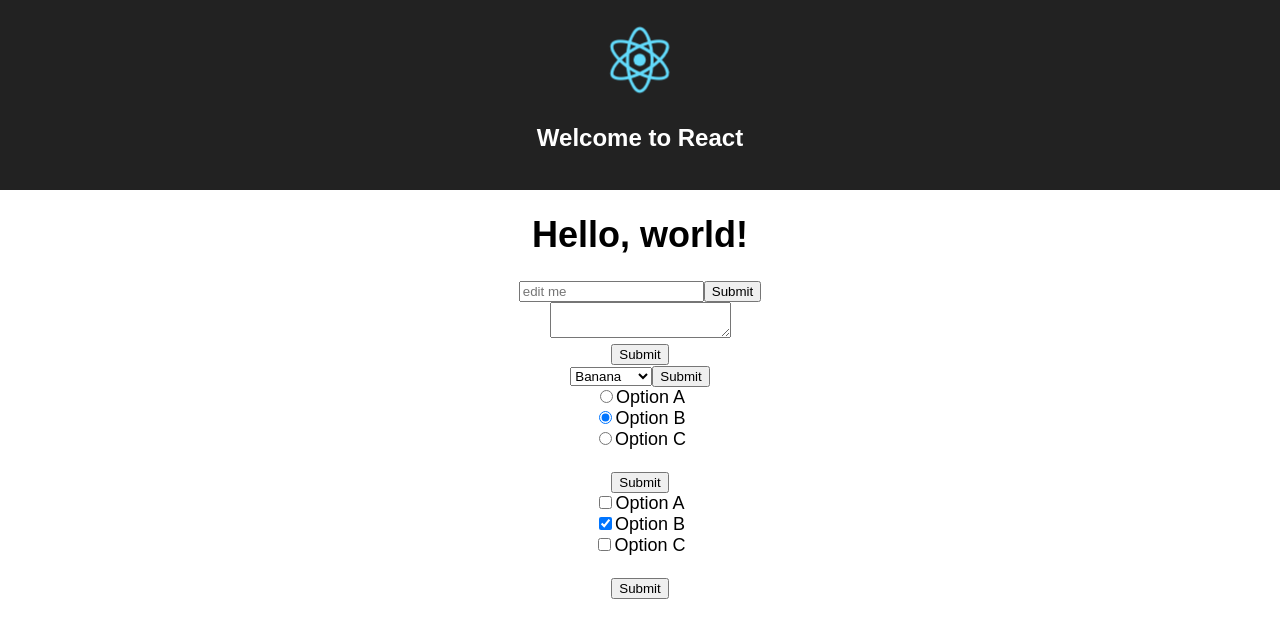
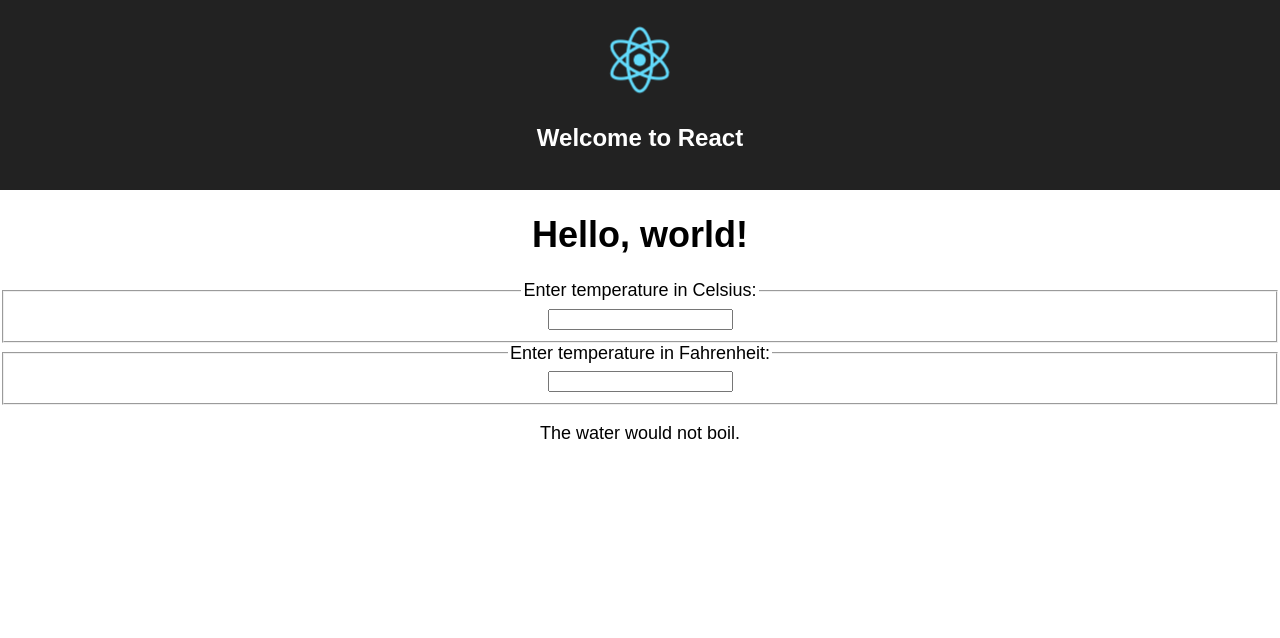
Before and after one commit to k2works/my-react-app, a React (Create React App) app: page / in a window 1280 px wide. Shown: the top 638 px of the page. Built offline with nearby package versions, Linux system fonts and the light colour scheme.

Commit message:
Lifting State Up

```diff
--- a/src/App.js
+++ b/src/App.js
@@ -1,11 +1,7 @@
 import React, { Component } from 'react';
 import logo from './logo.svg';
 import './App.css';
-import FormInput from './FormInput'
-import FormTextarea from './FormTextarea'
-import FormSelect from './FormSelect'
-import FormRadioButton from './FormRadioButton'
-import FormCheckbox from './FormCheckbox'
+import Calculator from './Calculator'
 
 class App extends Component {
     render() {
@@ -17,11 +13,7 @@
         </div>
         <p className="App-intro">
             <h1>Hello, world!</h1>
-            <FormInput />
-            <FormTextarea />
-            <FormSelect />
-            <FormRadioButton />
-            <FormCheckbox />
+            <Calculator/>
         </p>
       </div>
     );
--- /dev/null
+++ b/src/Calculator.js
@@ -0,0 +1,94 @@
+import React, { Component } from 'react';
+
+const scaleNames = {
+    c: 'Celsius',
+    f: 'Fahrenheit'
+};
+
+function toCelsius(fahrenheit) {
+    return (fahrenheit - 32) * 5 / 9;
+}
+
+function toFahrenheit(celsius) {
+    return (celsius * 9 / 5) + 32;
+}
+
+function tryConvert(value, convert) {
+    const input = parseFloat(value);
+    if (Number.isNaN(input)) {
+        return '';
+    }
+    const output = convert(input);
+    const rounded = Math.round(output * 1000) / 1000;
+    return rounded.toString();
+}
+
+function BoilingVerdict(props) {
+    if (props.celsius >= 100) {
+        return <p>The water would boil.</p>;
+    }
+    return <p>The water would not boil.</p>;
+}
+
+class TemperatureInput extends React.Component {
+    constructor(props) {
+        super(props);
+        this.handleChange = this.handleChange.bind(this);
+    }
+
+    handleChange(e) {
+        this.props.onChange(e.target.value);
+    }
+
+    render() {
+        const value = this.props.value;
+        const scale = this.props.scale;
+        return (
+            <fieldset>
+                <legend>Enter temperature in {scaleNames[scale]}:</legend>
+                <input value={value}
+                       onChange={this.handleChange} />
+            </fieldset>
+        );
+    }
+}
+
+class Calculator extends React.Component {
+    constructor(props) {
+        super(props);
+        this.handleCelsiusChange = this.handleCelsiusChange.bind(this);
+        this.handleFahrenheitChange = this.handleFahrenheitChange.bind(this);
+        this.state = {value: '', scale: 'c'};
+    }
+
+    handleCelsiusChange(value) {
+        this.setState({scale: 'c', value});
+    }
+
+    handleFahrenheitChange(value) {
+        this.setState({scale: 'f', value});
+    }
+
+    render() {
+        const scale = this.state.scale;
+        const value = this.state.value;
+        const celsius = scale === 'f' ? tryConvert(value, toCelsius) : value;
+        const fahrenheit = scale === 'c' ? tryConvert(value, toFahrenheit) : value;
+        return (
+            <div>
+                <TemperatureInput
+                    scale="c"
+                    value={celsius}
+                    onChange={this.handleCelsiusChange} />
+                <TemperatureInput
+                    scale="f"
+                    value={fahrenheit}
+                    onChange={this.handleFahrenheitChange} />
+                <BoilingVerdict
+                    celsius={parseFloat(celsius)} />
+            </div>
+        );
+    }
+}
+
+export default Calculator;
```
